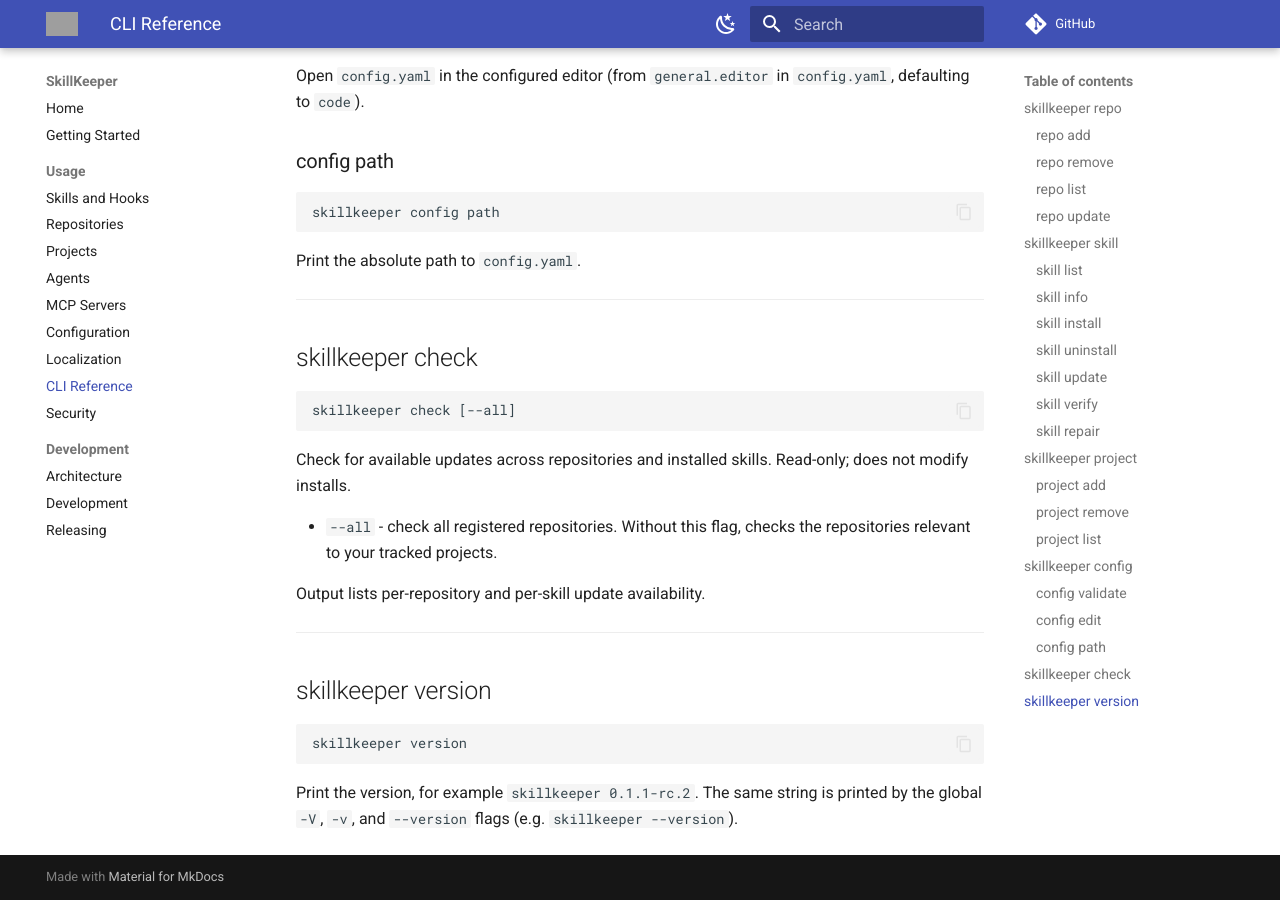
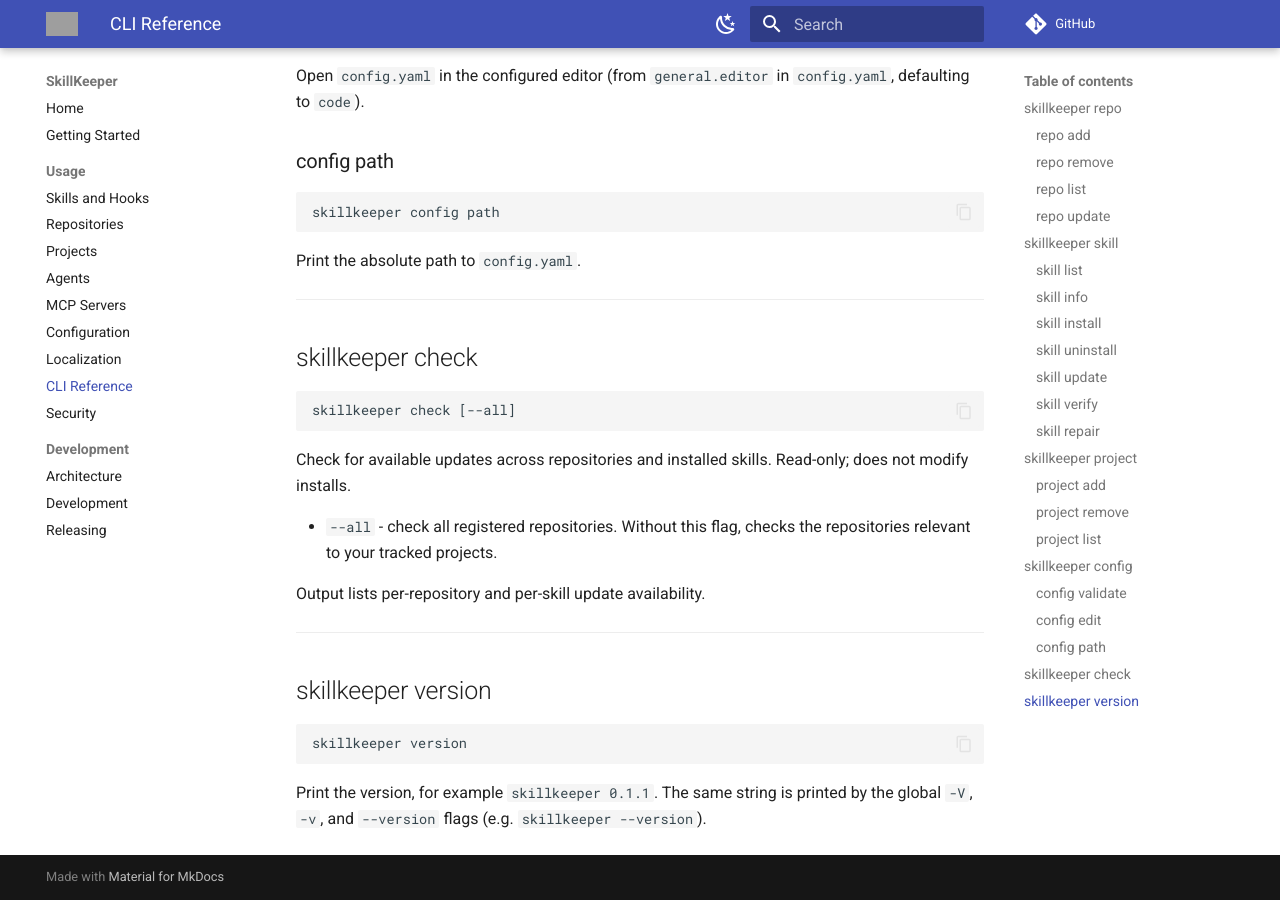
Before and after one commit to lorem-dev/skillkeeper, an MkDocs documentation site: the page built from docs/usage/cli.md, in a window 1280 px wide and 900 px high, scrolled down 3748 px. Built offline with MkDocs 1.6.1 and Material for MkDocs 9.7.7, drawn with Linux system fonts in a browser that asks for light colours; comment, search, counter and statistics services are not loaded; the version menu is left out; grey boxes are pictures that could not be loaded.

Commit message:
release: 0.1.1
Promote 0.1.1-rc.2 to the 0.1.1 release: bump the workspace, npm package,
and Tauri config versions, refresh Cargo.lock, and finalize the CHANGES.md
0.1.1 section.

````diff
--- a/Cargo.toml
+++ b/Cargo.toml
@@ -10,7 +10,7 @@
 
 [workspace.package]
 edition = "2021"
-version = "0.1.1-rc.2"
+version = "0.1.1"
 license = "Apache-2.0"
 
 [workspace.dependencies]
--- a/docs/usage/cli.md
+++ b/docs/usage/cli.md
@@ -215,6 +215,6 @@
 skillkeeper version
 ```
 
-Print the version, for example `skillkeeper 0.1.1-rc.2`. The same string is
+Print the version, for example `skillkeeper 0.1.1`. The same string is
 printed by the global `-V`, `-v`, and `--version` flags (e.g.
 `skillkeeper --version`).
--- a/package.json
+++ b/package.json
@@ -1,6 +1,6 @@
 {
   "name": "skillkeeper",
-  "version": "0.1.1-rc.2",
+  "version": "0.1.1",
   "private": true,
   "type": "module",
   "description": "Install and manage skills and hooks for AI coding agents",
````
Also changed, not shown: CHANGES.md (+1 -1 lines), 4 other files.
